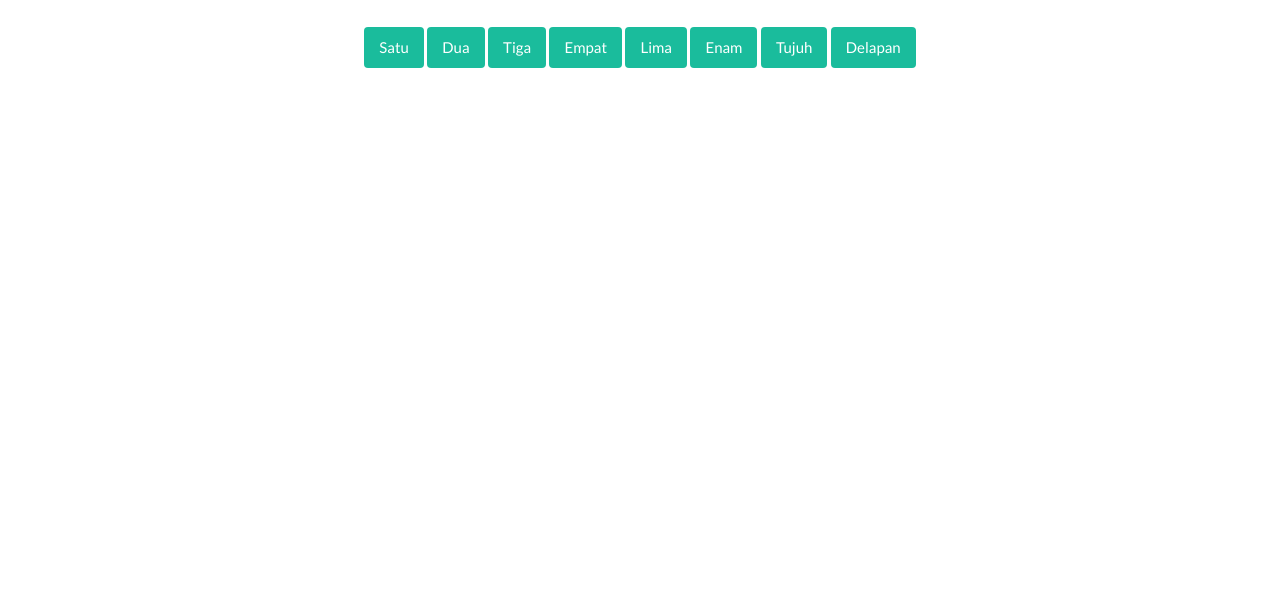
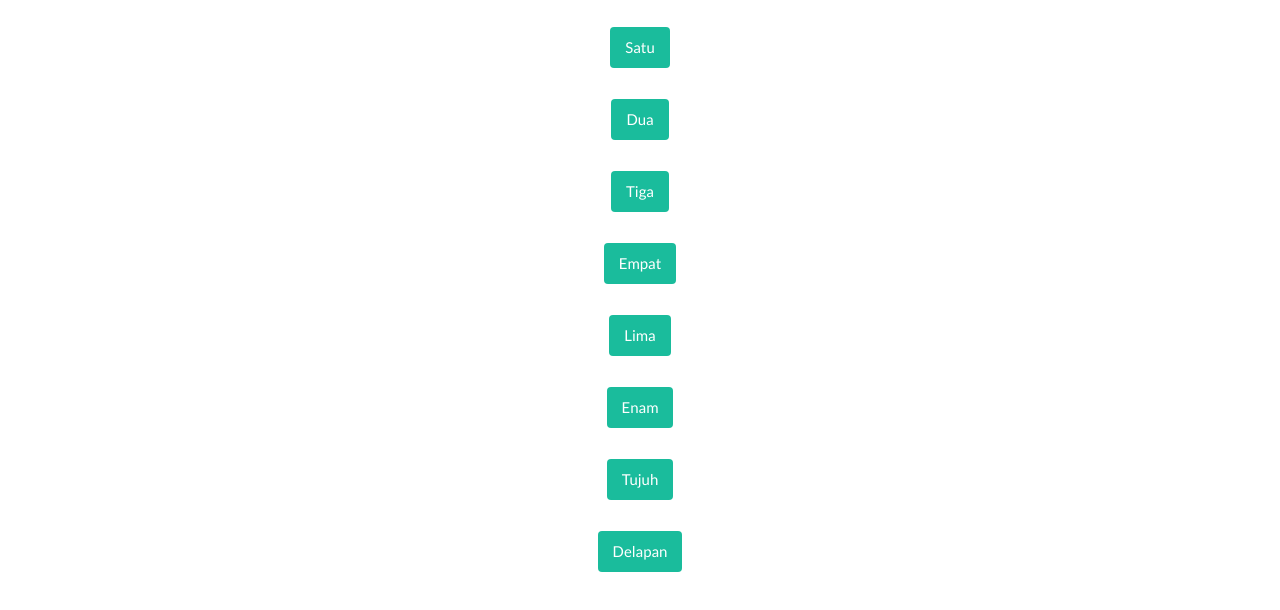
Before and after one commit to christoga/urinz, a plain HTML site: page www/index.html in a window 1280 px wide. Shown: the part 56-666 px from the top of the page. Drawn offline with Linux system fonts and the light colour scheme.

Commit message:
Double <br>

```diff
--- a/www/index.html
+++ b/www/index.html
@@ -22,14 +22,14 @@
     </div>
     </nav>
     <div class="container" align="center">
-      <button class="btn btn-primary" id="satu">Satu</button>
-      <button class="btn btn-primary" id="dua">Dua</button>
-      <button class="btn btn-primary" id="tiga">Tiga</button>
-      <button class="btn btn-primary" id="empat">Empat</button>
-      <button class="btn btn-primary" id="lima">Lima</button>
-      <button class="btn btn-primary" id="enam">Enam</button>
-      <button class="btn btn-primary" id="tujuh">Tujuh</button>
-      <button class="btn btn-primary" id="delapan">Delapan</button>
+      <button class="btn btn-primary" id="satu">Satu</button><br><br>
+      <button class="btn btn-primary" id="dua">Dua</button><br><br>
+      <button class="btn btn-primary" id="tiga">Tiga</button><br><br>
+      <button class="btn btn-primary" id="empat">Empat</button><br><br>
+      <button class="btn btn-primary" id="lima">Lima</button><br><br>
+      <button class="btn btn-primary" id="enam">Enam</button><br><br>
+      <button class="btn btn-primary" id="tujuh">Tujuh</button><br><br>
+      <button class="btn btn-primary" id="delapan">Delapan</button><br><br>
     </div>
     <!-- /.container -->
 
```
